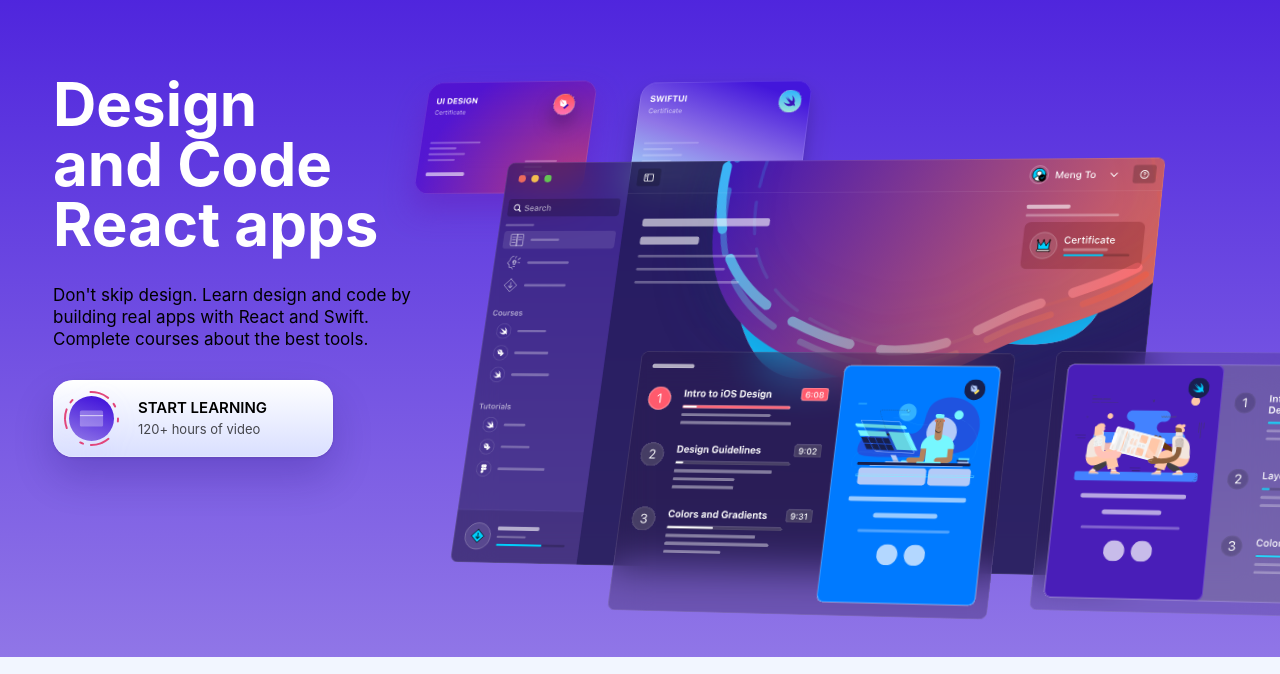
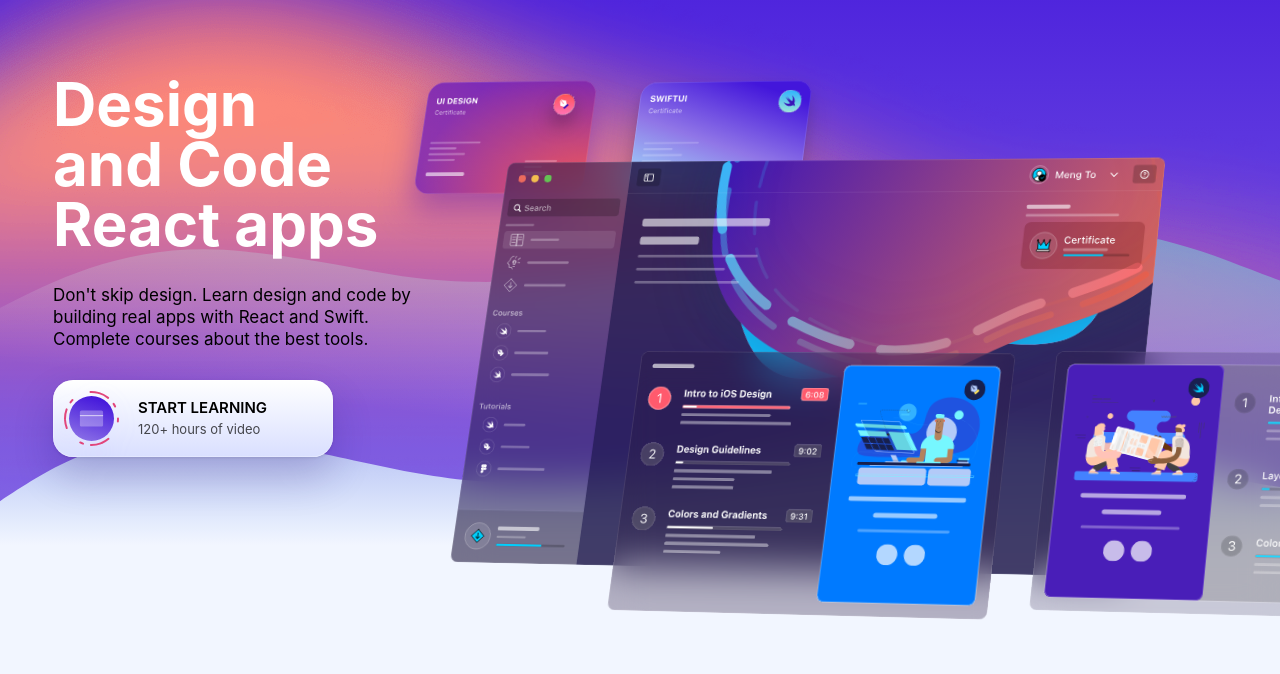
Before and after one commit to SyedJunaidNisar/Gatsby-App, a Gatsby site: page / in a window 1280 px wide. Shown: the part 126-800 px from the top of the page. Built offline with nearby package versions, Linux system fonts and the light colour scheme; Gatsby itself is replaced by a stand-in of ours.

Commit message:
make waves background

```diff
--- /dev/null
+++ b/src/components/backgrounds/WaveBackground.js
@@ -0,0 +1,30 @@
+import React from "react"
+import styled from "styled-components"
+
+export default function WaveBackground() {
+  return (
+    <Wrapper>
+      <Background />
+      <Wave src="/images/waves/wave1.png" style={{ top: "0px" }} />
+      <Wave src="/images/waves/hero-wave2.svg" style={{ top: "350px" }} />
+      <Wave src="/images/waves/hero-wave3.svg" style={{ top: "550px" }} />
+    </Wrapper>
+  )
+}
+
+const Wrapper = styled.div`
+  position: relative;
+`
+
+const Wave = styled.img`
+  position: absolute;
+  z-index: -1;
+`
+
+const Background = styled.div`
+  background: linear-gradient(180deg, #4316db 0%, #9076e7 100%);
+  position: absolute;
+  width: 100%;
+  height: 800px;
+  z-index: -1;
+`
--- a/src/components/sections/HeroSection.js
+++ b/src/components/sections/HeroSection.js
@@ -1,6 +1,7 @@
 import React from "react"
 import styled from "styled-components"
 import Mockups from "../animations/Mockups"
+import WaveBackground from "../backgrounds/WaveBackground"
 import PurchaseButton from "../buttons/PurchaseButton"
 import { themes } from "../styles/ColorStyles"
 import { H1, MediumText } from "../styles/TextStyles"
@@ -8,6 +9,7 @@ import { H1, MediumText } from "../styles/TextStyles"
 function HeroSection() {
   return (
     <Wrapper>
+      <WaveBackground />
       <ContentWrapper>
         <TextWrapper>
           <Title>
@@ -32,7 +34,6 @@ function HeroSection() {
 export default HeroSection
 
 const Wrapper = styled.div`
-  background: linear-gradient(180deg, #4316db 0%, #9076e7 100%);
   overflow: hidden;
 `
 
```
Also changed, not shown: static/images/waves/wave1.png (added).
